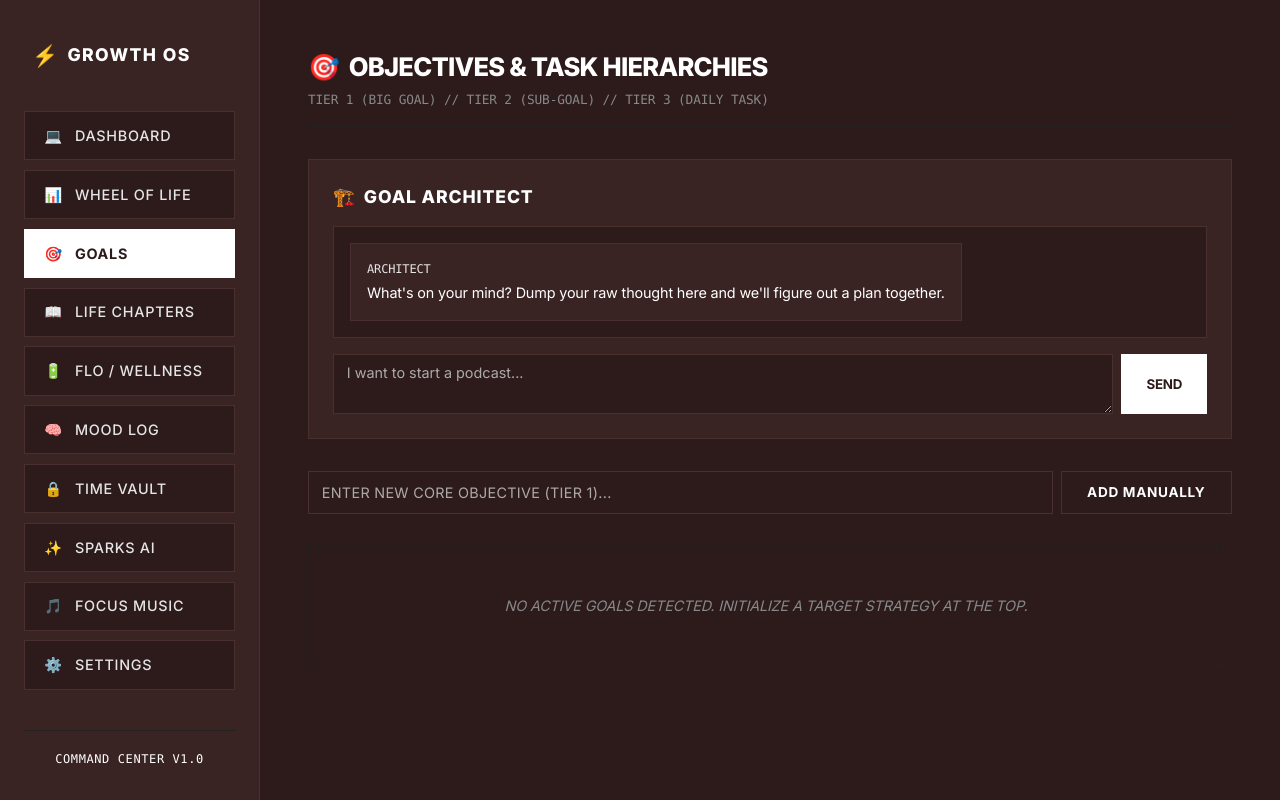
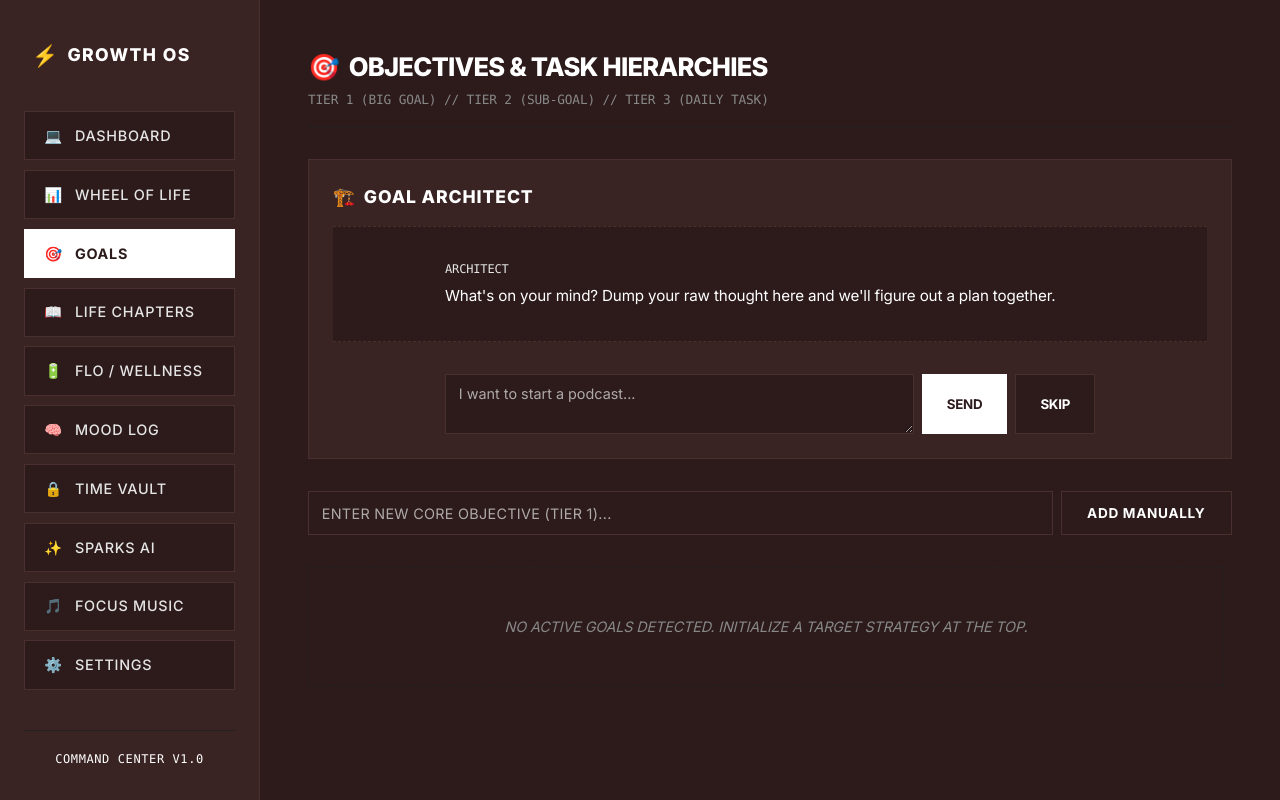
Before and after one commit to lindamosomisagwe-lab/Growth-os-, a React (Vite) app: page /goals in a window 1280 px wide. Built offline with nearby package versions, Linux system fonts and the light colour scheme.

Commit message:
feat: 5-Question Protocol and Journaling UI

```diff
--- a/src/components/Goals.jsx
+++ b/src/components/Goals.jsx
@@ -114,8 +114,29 @@ export default function Goals() {
     triggerToast("OBJECTIVE CREATED // TARGET ACTIVE");
   };
 
+  const handleSkipCoaching = () => {
+    setDraftText("");
+    setIsStructuring(false);
+    setGoalDraftingStage('finalized');
+    setPreviewGoal({
+      title: "Drafted Goal (Plan)",
+      sub: [
+        { title: "Define the vision", completed: false },
+        { title: "First Step", completed: false },
+        { title: "Review progress along the timeline", completed: false }
+      ]
+    });
+    setChatHistory(prev => [...prev, { role: 'assistant', text: "Got it. Jumping straight to the structure!" }]);
+  };
+
   const handleSendMessage = () => {
     if (!draftText.trim() || isStructuring) return;
+
+    const lowerTxt = draftText.toLowerCase();
+    if (lowerTxt.includes("build it") || lowerTxt.includes("that's enough") || lowerTxt.includes("i'm done") || lowerTxt === "skip") {
+      handleSkipCoaching();
+      return;
+    }
 
     const userMsg = { role: 'user', text: draftText };
     setChatHistory(prev => [...prev, userMsg]);
@@ -132,31 +153,28 @@ export default function Goals() {
       setChatHistory(prev => {
         const histLength = prev.length; // after adding user msg
 
-        if (histLength === 2) { // 1st assistant reply
-          return [...prev, {
-            role: 'assistant',
-            text: "That sounds like a great direction. What does success look like for this? Let's paint a picture of the end result."
-          }];
-        } else if (histLength === 4) { // 2nd assistant reply
-          return [...prev, {
-            role: 'assistant',
-            text: "Love that vision. When would you love to see this happen by? And what's the very first, smallest step you can take today?"
-          }];
+        if (histLength === 2) {
+          return [...prev, { role: 'assistant', text: "That sounds like a great direction. What does success look like for this? Let's paint a picture of the end result.\n\n(Question 1 of 5)" }];
+        } else if (histLength === 4) {
+          return [...prev, { role: 'assistant', text: "Love that vision. When would you love to see this happen by?\n\n(Question 2 of 5)" }];
+        } else if (histLength === 6) {
+          return [...prev, { role: 'assistant', text: "What's the very first, smallest step you can take today?\n\n(Question 3 of 5)" }];
+        } else if (histLength === 8) {
+          return [...prev, { role: 'assistant', text: "And how will we measure progress along the way?\n\n(Question 4 of 5)" }];
+        } else if (histLength === 10) {
+          return [...prev, { role: 'assistant', text: "Finally, why is this goal relevant to your long-term growth?\n\n(Question 5 of 5)" }];
         } else {
           // Finalization
           setGoalDraftingStage('finalized');
           setPreviewGoal({
             title: prev[1].text.split('\n')[0].substring(0, 40) + " (Plan)",
             sub: [
-              { title: "Define the vision: " + prev[3].text.substring(0, 20), completed: false },
-              { title: "First Step: " + prev[5].text.substring(0, 20), completed: false },
+              { title: "Define the vision", completed: false },
+              { title: "First Step", completed: false },
               { title: "Review progress along the timeline", completed: false }
             ]
           });
-          return [...prev, {
-            role: 'assistant',
-            text: "Awesome. I've mapped this out for you below. How does this plan feel?"
-          }];
+          return [...prev, { role: 'assistant', text: "Awesome. I've mapped this out for you below. How does this plan feel?" }];
         }
       });
     }, 1500);
@@ -330,12 +348,7 @@ export default function Goals() {
               <div style={{ fontFamily: "var(--font-mono)", fontSize: "0.75rem", color: "var(--text-secondary)", marginBottom: "0.25rem", textTransform: "uppercase" }}>
                 {msg.role === 'user' ? 'You' : 'Architect'}
               </div>
-              <div>{msg.text}</div>
-              {msg.hint && (
-                <div className="chat-hint-card">
-                  <strong>💡 HINT:</strong> {msg.hint}
-                </div>
-              )}
+              <div style={{ whiteSpace: "pre-wrap" }}>{msg.text}</div>
             </div>
           ))}
           {isStructuring && (
@@ -346,7 +359,7 @@ export default function Goals() {
         </div>
 
         {goalDraftingStage !== 'finalized' && (
-          <div style={{ display: "flex", gap: "0.5rem", alignItems: "flex-start" }}>
+          <div style={{ display: "flex", gap: "0.5rem", alignItems: "flex-start", maxWidth: "650px", margin: "0 auto" }}>
             <textarea
               value={draftText}
               onChange={(e) => setDraftText(e.target.value)}
@@ -366,6 +379,14 @@ export default function Goals() {
               style={{ height: "60px", padding: "0 1.5rem", textTransform: "uppercase" }}
             >
               Send
+            </button>
+            <button
+              onClick={handleSkipCoaching}
+              className="btn-secondary"
+              disabled={isStructuring}
+              style={{ height: "60px", padding: "0 1.5rem", textTransform: "uppercase" }}
+            >
+              Skip
             </button>
           </div>
         )}
--- a/src/index.css
+++ b/src/index.css
@@ -415,7 +415,6 @@ div[style*="borderBottom"], div[style*="border-bottom"] {
     height: auto !important;
     overflow-y: visible !important;
   }
-  .stationery-card,
   .minimal-card {
     padding: 1.25rem !important;
   }
@@ -431,42 +430,32 @@ div[style*="borderBottom"], div[style*="border-bottom"] {
 .chat-container {
   display: flex;
   flex-direction: column;
-  gap: 1rem;
-  max-height: 400px;
+  gap: 1.5rem;
+  max-height: 500px;
   overflow-y: auto;
-  padding: 1rem;
+  padding: 2rem 1rem;
   background: var(--bg-page);
-  border: 1px solid var(--border-color);
-  margin-bottom: 1rem;
+  border-top: 1px dashed var(--border-color);
+  border-bottom: 1px dashed var(--border-color);
+  margin-bottom: 2rem;
 }
 
 .chat-bubble {
-  padding: 1rem;
-  max-width: 80%;
-  font-size: 0.9rem;
-  line-height: 1.5;
+  padding: 0;
+  max-width: 650px;
+  margin: 0 auto;
+  width: 100%;
+  font-size: 0.95rem;
+  line-height: 1.7;
 }
 
 .chat-bubble-user {
-  align-self: flex-end;
-  background: var(--bg-surface-elevated);
-  border: 1px solid var(--border-color-active);
-  color: var(--text-primary);
+  text-align: right;
+  color: var(--text-secondary);
+  font-style: italic;
 }
 
 .chat-bubble-assistant {
-  align-self: flex-start;
-  background: var(--bg-surface);
-  border: 1px solid var(--border-color);
+  text-align: left;
   color: var(--text-primary);
 }
-
-.chat-hint-card {
-  margin-top: 0.75rem;
-  padding: 0.75rem;
-  background: #3c2a2a;
-  border-left: 3px solid #8c5b5b;
-  font-size: 0.8rem;
-  color: var(--text-secondary);
-  font-family: var(--font-mono);
-}
```
Also changed, not shown: src/utils/ai-prompts.js (+23 -12 lines).
